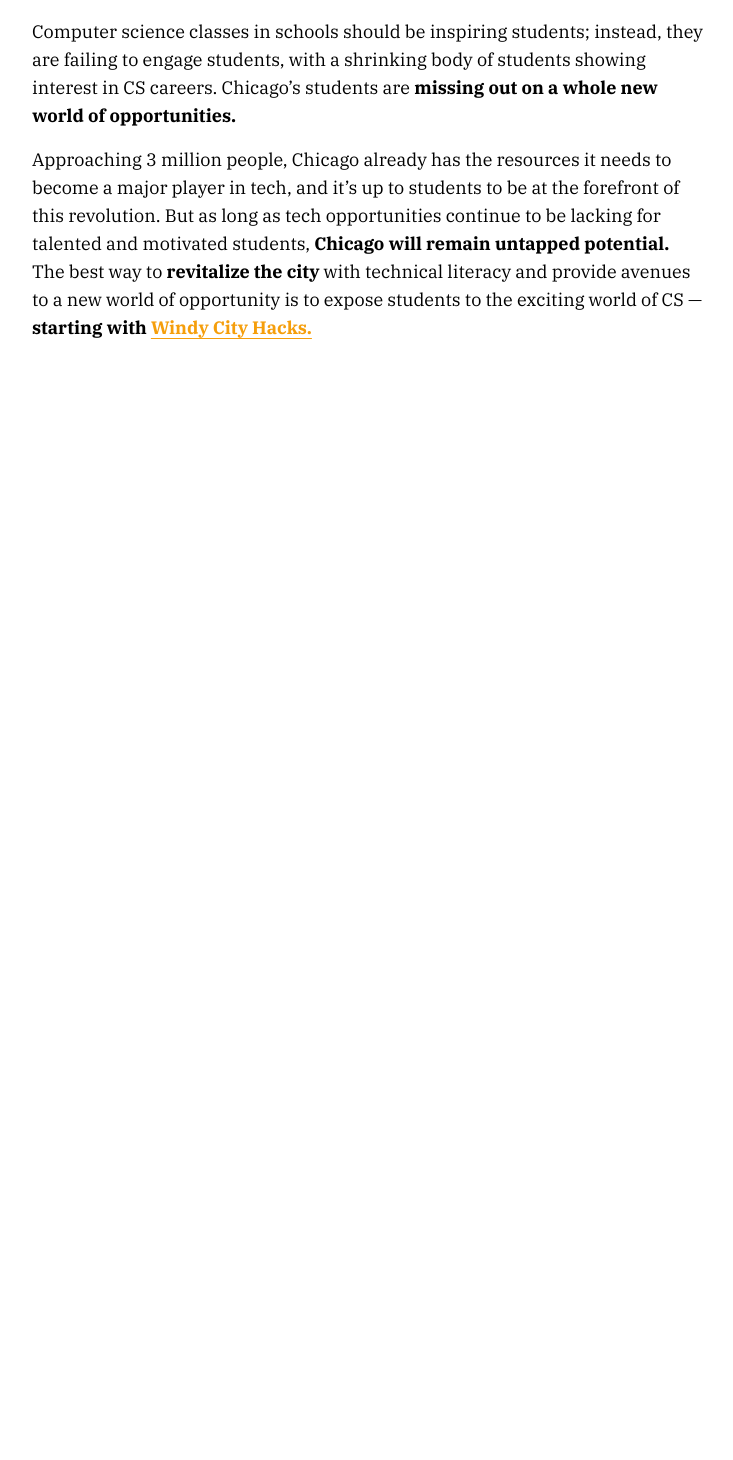
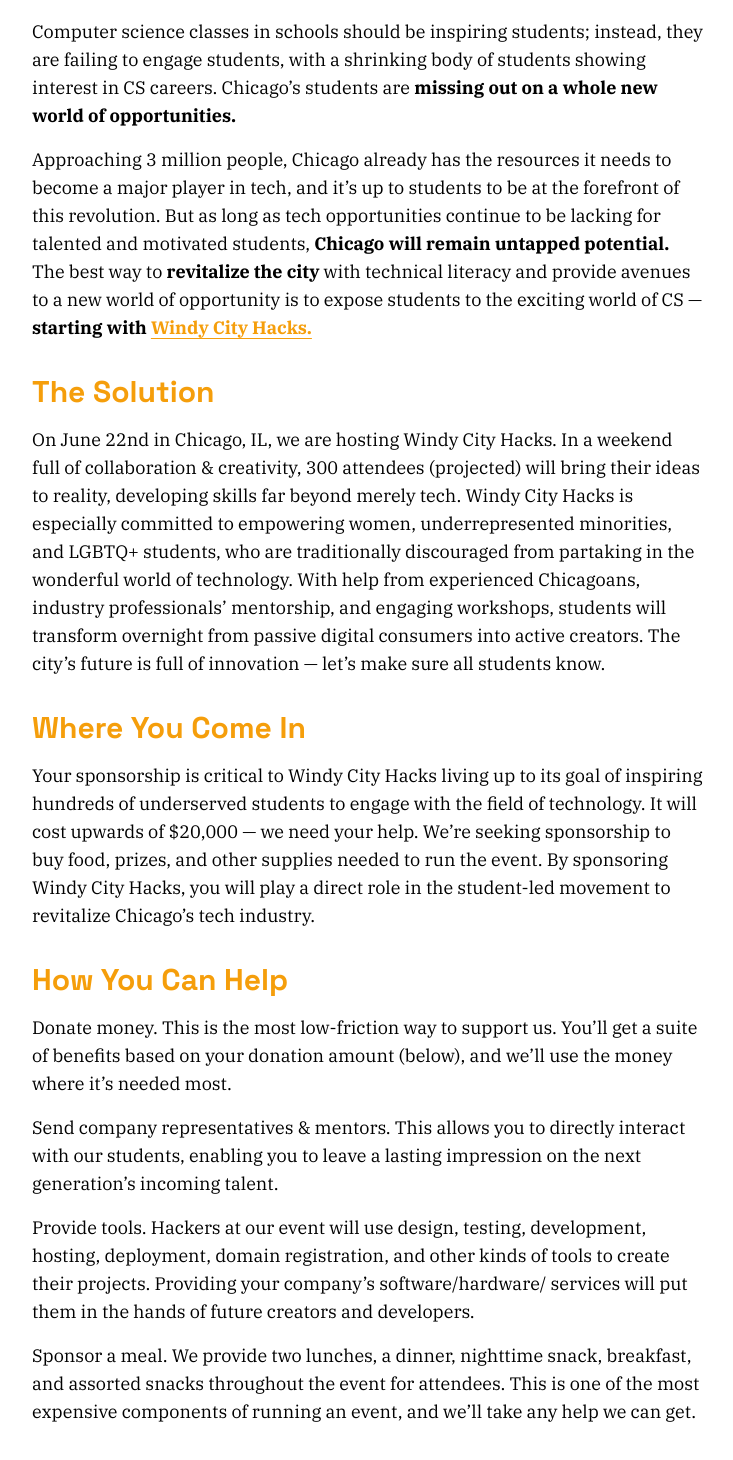
Before and after one commit to purduehackers/site, a Next.js app: page /sponsor in a window 1280 px wide. Shown: the part 586-2046 px from the top of the page, without its empty margins (272-1005 px from the left). Before the commit the page ends 976 px from the top, so only its background shows below. Built offline with nearby package versions, Linux system fonts and the light colour scheme.

Commit message:
Remove margin + add more example text

```diff
--- a/components/sponsor/sponsor.mdx
+++ b/components/sponsor/sponsor.mdx
@@ -5,3 +5,24 @@
 Computer science classes in schools should be inspiring students; instead, they are failing to engage students, with a shrinking body of students showing interest in CS careers. Chicago’s students are **missing out on a whole new world of opportunities.**
 
 Approaching 3 million people, Chicago already has the resources it needs to become a major player in tech, and it’s up to students to be at the forefront of this revolution. But as long as tech opportunities continue to be lacking for talented and motivated students, **Chicago will remain untapped potential.** The best way to **revitalize the city** with technical literacy and provide avenues to a new world of opportunity is to expose students to the exciting world of CS — **starting with [Windy City Hacks.](https://windyhacks.com)**
+
+# The Solution
+
+On June 22nd in Chicago, IL, we are hosting Windy City Hacks.
+In a weekend full of collaboration & creativity, 300 attendees (projected) will bring their ideas to reality, developing skills far beyond merely tech. Windy City Hacks is especially committed to empowering women, underrepresented minorities, and LGBTQ+ students, who are traditionally discouraged from partaking in the wonderful world of technology.
+With help from experienced Chicagoans, industry professionals’ mentorship, and engaging workshops, students will transform overnight from passive digital consumers into active creators. The city’s future is full of innovation — let’s make sure all students know.
+
+# Where You Come In
+
+Your sponsorship is critical to Windy City Hacks living up to its goal of inspiring hundreds of underserved students to engage with the field of technology. It will cost upwards of $20,000 — we need your help.
+We’re seeking sponsorship to buy food, prizes, and other supplies needed to run the event. By sponsoring Windy City Hacks, you will play a direct role in the student-led movement to revitalize Chicago’s tech industry.
+
+# How You Can Help
+
+Donate money. This is the most low-friction way to support us. You’ll get a suite of benefits based on your donation amount (below), and we’ll use the money where it’s needed most.
+
+Send company representatives & mentors. This allows you to directly interact with our students, enabling you to leave a lasting impression on the next generation’s incoming talent.
+
+Provide tools. Hackers at our event will use design, testing, development, hosting, deployment, domain registration, and other kinds of tools to create their projects. Providing your company’s software/hardware/ services will put them in the hands of future creators and developers.
+
+Sponsor a meal. We provide two lunches, a dinner, nighttime snack, breakfast, and assorted snacks throughout the event for attendees. This is one of the most expensive components of running an event, and we’ll take any help we can get.
--- a/styles/globals.css
+++ b/styles/globals.css
@@ -3,6 +3,9 @@
 @tailwind utilities;
 
 @layer base {
+  @page {
+    margin: 0;
+  }
   body {
     @apply font-main;
     -webkit-print-color-adjust: exact !important;
```
